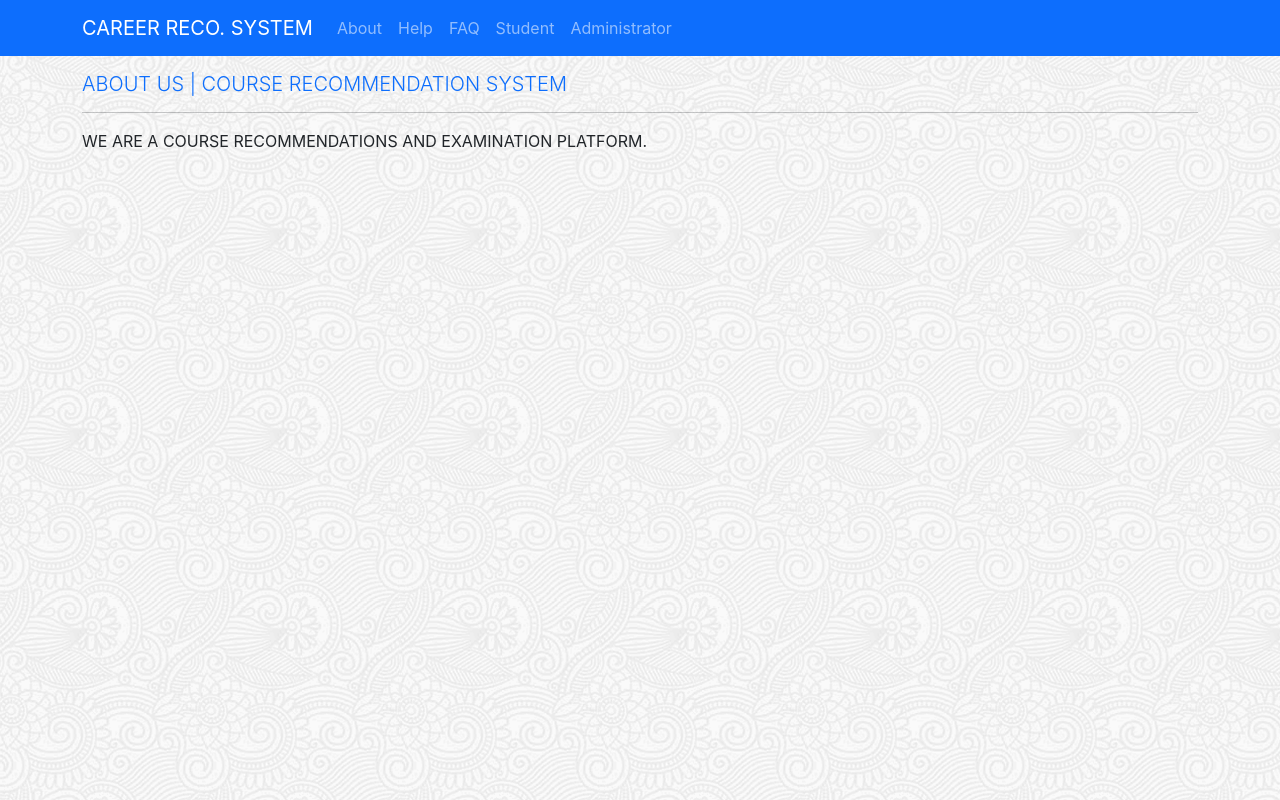
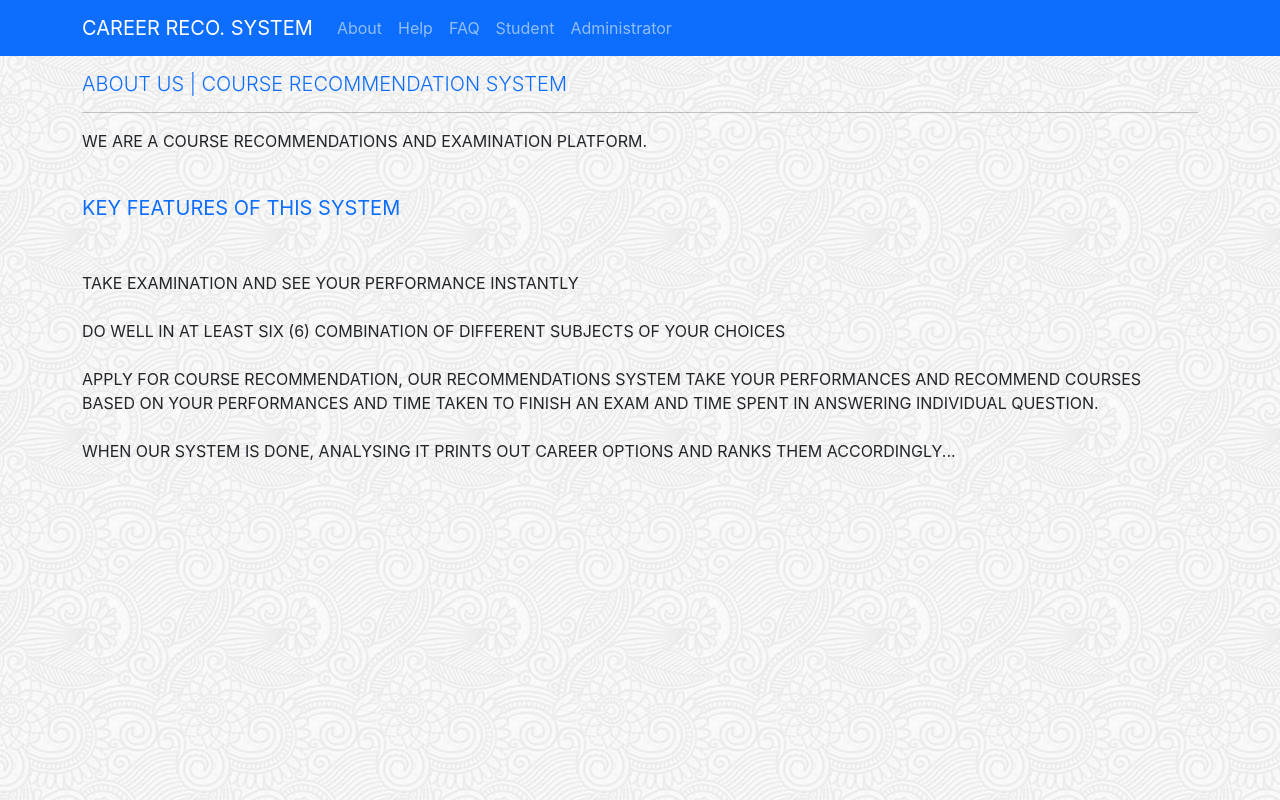
Before and after one commit to elechigeorge/course-recommender, a React (Create React App) app in the folder client/: page /about in a window 1280 px wide. Built offline with nearby package versions, Linux system fonts and the light colour scheme.

Commit message:
initiate more changes

```diff
--- a/client/src/screen/AboutScreen.js
+++ b/client/src/screen/AboutScreen.js
@@ -13,7 +13,20 @@ function AboutScreen() {
       <br />
 
       <p className=" text-uppercase" >
-
+        <span className="text-primary text-underline" style={{fontSize: "20px"}}>Key features of this system</span>
+        <br />
+        <br />
+        <br />
+      Take examination and see your performance instantly
+      <br />
+      <br />
+      DO well in at least Six (6) combination of different subjects of your choices
+      <br />
+      <br />
+      Apply for course recommendation, our recommendations system take your performances and recommend courses based on your performances and time taken to finish an exam and time spent in answering individual question.
+      <br />
+      <br />
+      When our system is done, analysing it prints out career options and ranks them accordingly...
       </p>
     </div>
   );
--- a/client/src/screen/HomeScreen.js
+++ b/client/src/screen/HomeScreen.js
@@ -32,8 +32,12 @@ function HomeScreen() {
               university courses to aspiring university and polytechnics student
               based on their academic performance with each subjects{" "}
             </p>
-            <a href="/student/register" className="btn btn-primary btn-lg">
+            <a href="/student/login" className="btn btn-primary btn-lg">
               Get Started
+            </a>
+
+            <a href="/about" className="btn btn-success btn-lg mx-4">
+              Learn More
             </a>
           </div>
         </Col>
```
Also changed, not shown: client/src/images/computer.png.
